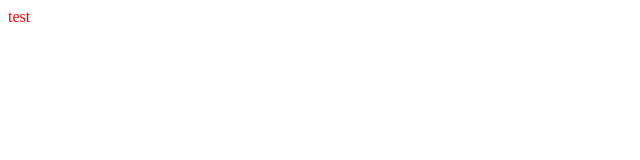
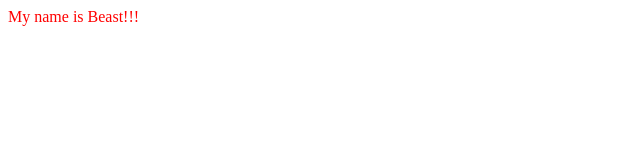
Before and after one commit to YabetsX/BEAST, a plain HTML site: page index.html in a window 1280 px wide. Shown: the whole page, without its empty margins (0-640 px from the left). Drawn offline with Linux system fonts and the light colour scheme.

Commit message:
Emphasise the name

```diff
--- a/index.html
+++ b/index.html
@@ -8,6 +8,6 @@
     <link rel="stylesheet" href="style.css">
 </head>
 <body>
-    test
+    My name is Beast!!!
 </body>
 </html>
```
